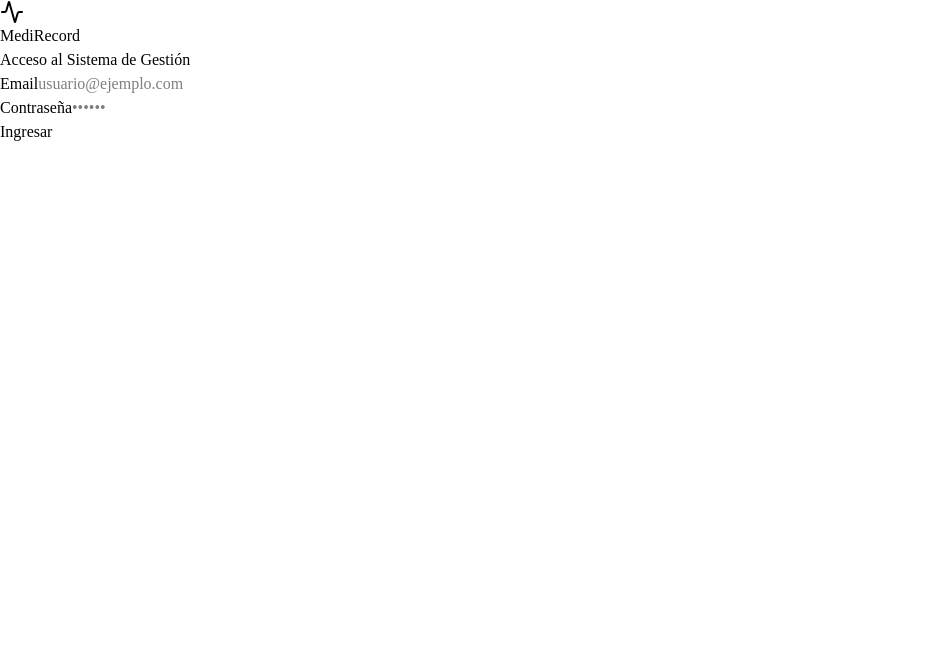
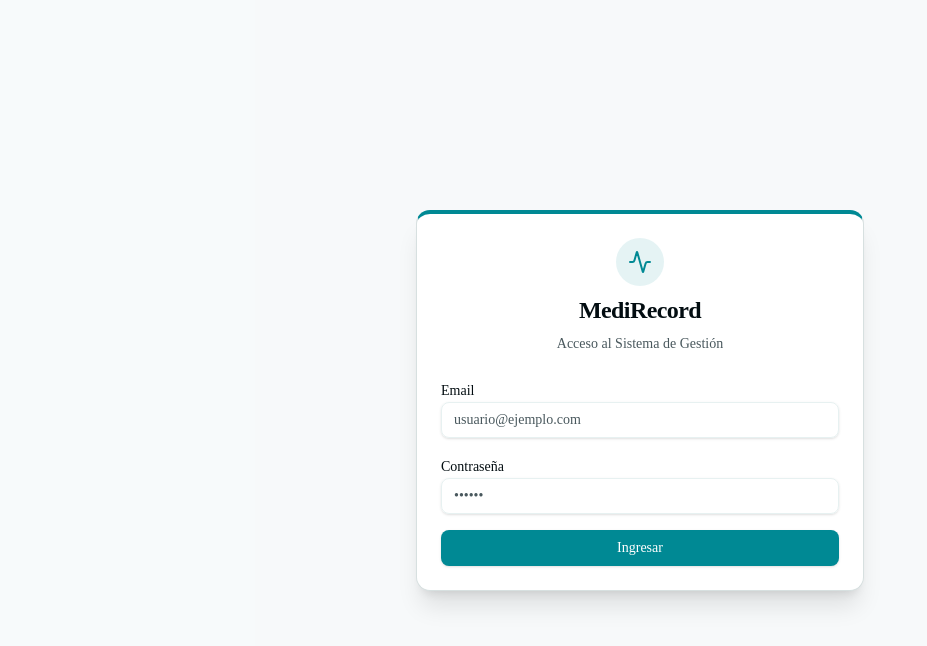
Before and after one commit to LeonardoHasson21/cardio-app, a React app in the folder frontend/: page / in a window 1280 px wide. Shown: the top 646 px of the page, without its empty margins (0-927 px from the left). Built offline with nearby package versions, Linux system fonts and the light colour scheme; the HTML template or start-up script is replaced by a standard one.

Commit message:
Fix Tailwind CSS imports and dependencies

```diff
--- a/frontend/src/index.css
+++ b/frontend/src/index.css
@@ -1,5 +1,4 @@
 @import 'tailwindcss';
-@import 'tw-animate-css';
 
 @custom-variant dark (&:is(.dark *));
 
```
Also changed, not shown: frontend/package.json (+7 -0 lines), 1 other file (tests, documents, lock files or other folders).
